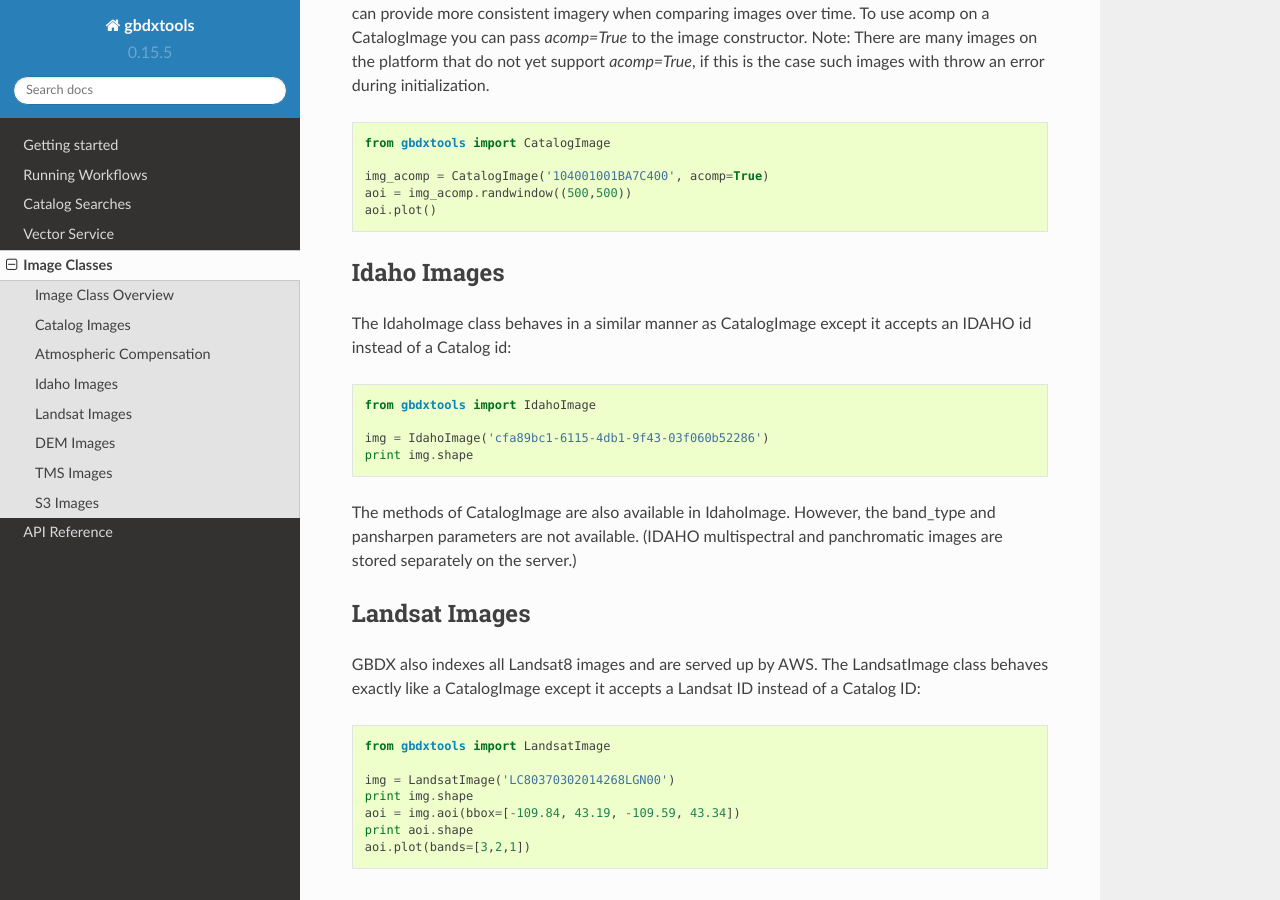
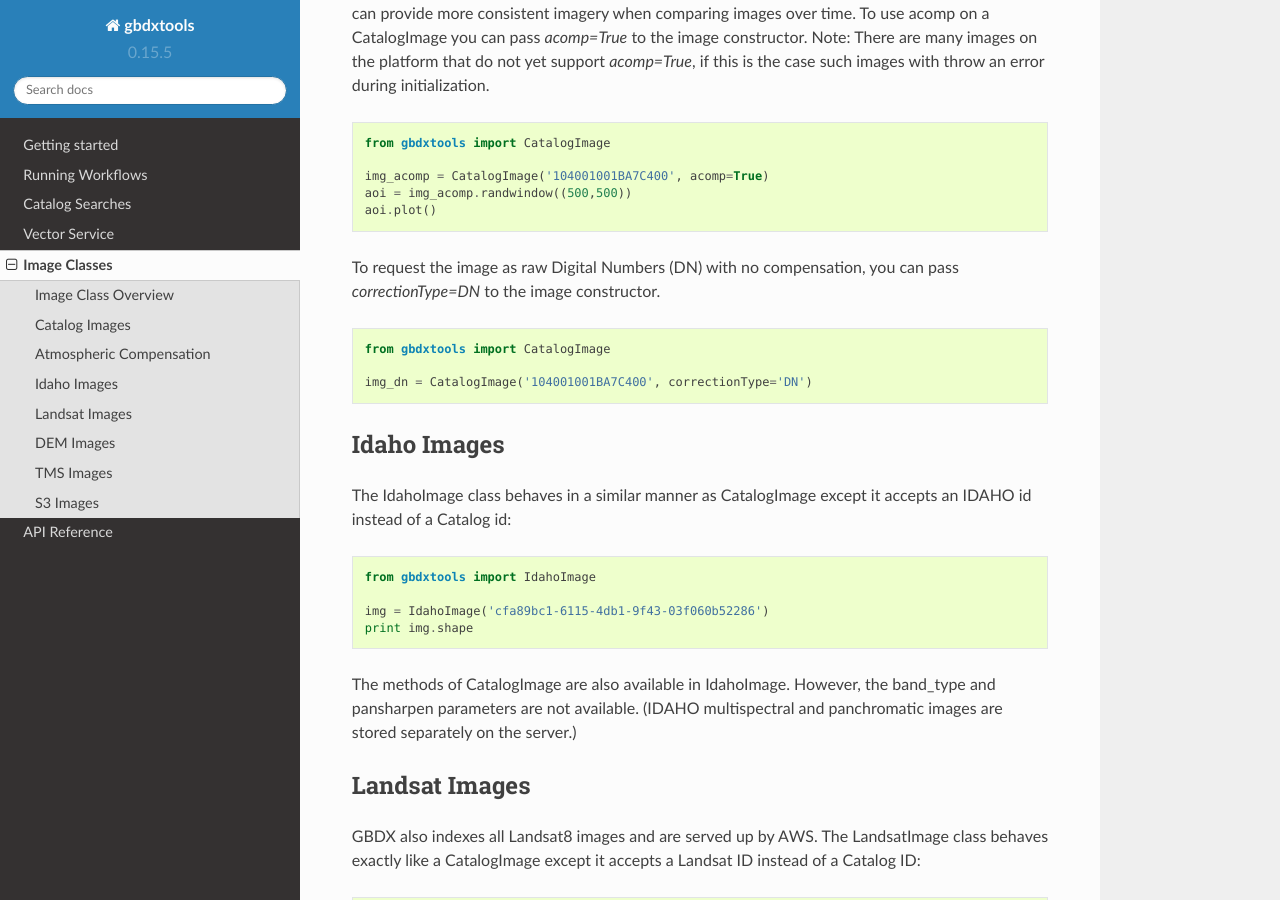
Before and after one commit to DigitalGlobe/gbdxtools, a Sphinx documentation site: the page built from docs/image_classes.rst, in a window 1280 px wide and 900 px high, scrolled down 2898 px. Built offline with Sphinx 7.4.7 and the Read the Docs theme 2.0.0, drawn with Linux system fonts in a browser that asks for light colours.

Commit message:
add correctionType=DN

```diff
--- a/docs/image_classes.rst
+++ b/docs/image_classes.rst
@@ -123,6 +123,13 @@
     aoi = img_acomp.randwindow((500,500))
     aoi.plot()
 
+To request the image as raw Digital Numbers (DN) with no compensation, you can pass `correctionType=DN` to the image constructor.
+
+.. code-block:: python
+
+    from gbdxtools import CatalogImage
+
+    img_dn = CatalogImage('104001001BA7C400', correctionType='DN')
 
 Idaho Images
 -----------------------
```
